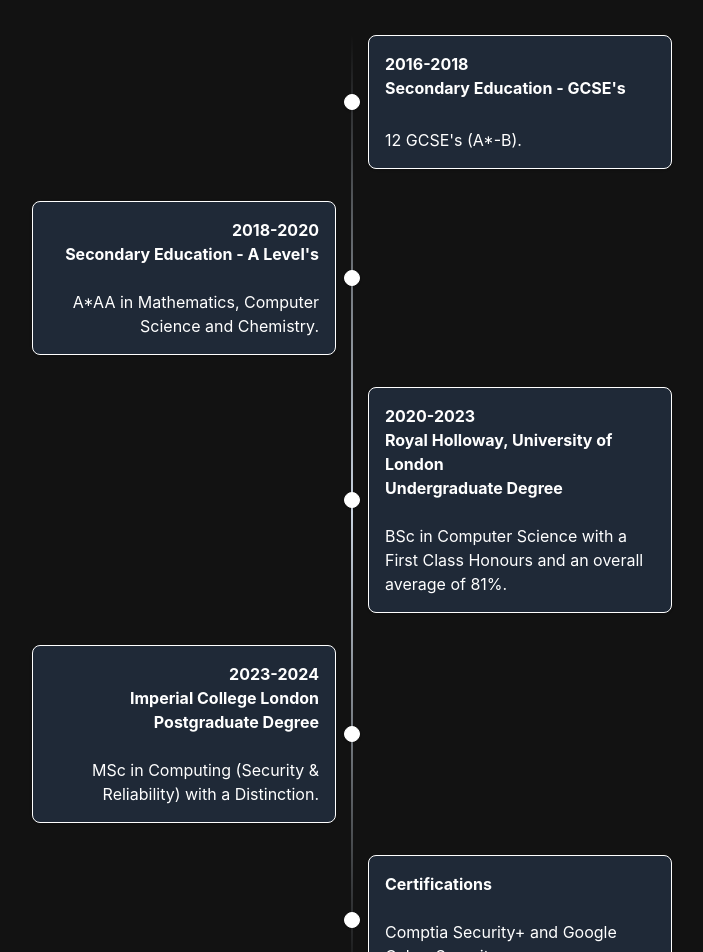
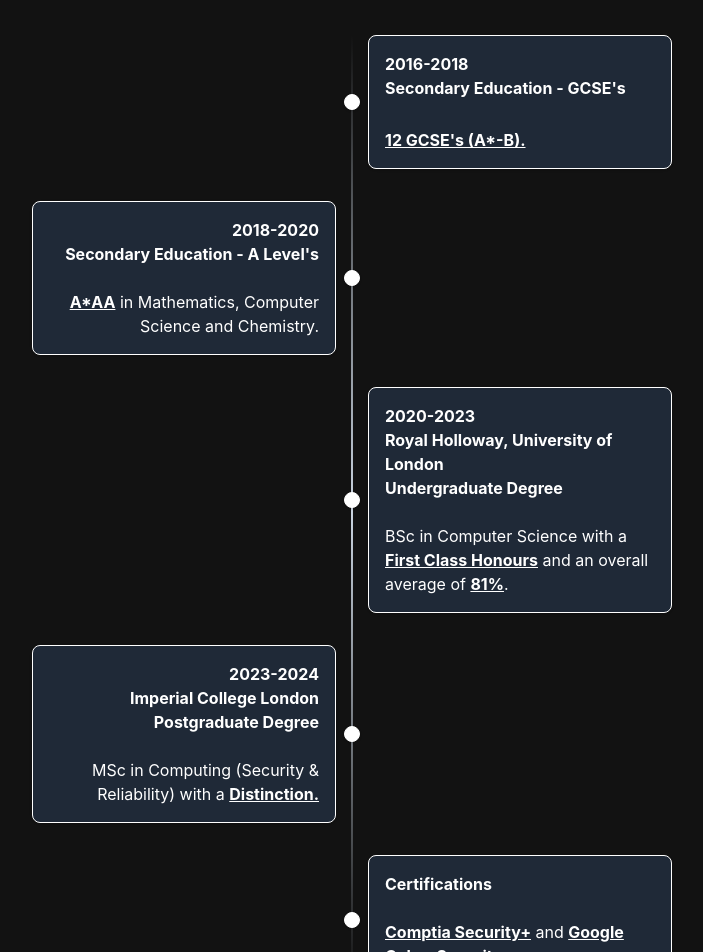
Before and after one commit to MajedAlthonayan/24Portfolio, a Next.js app in the folder 24portfolio/: page / in a window 1280 px wide. Shown: the part 1100-2052 px from the top of the page, without its empty margins (288-991 px from the left). Built offline with nearby package versions, Linux system fonts and the light colour scheme.

Commit message:
Style changes

```diff
--- a/24portfolio/app/page.tsx
+++ b/24portfolio/app/page.tsx
@@ -145,7 +145,9 @@
 							</div>
 						</div>
 						<br />
-						<div className="text-white">12 GCSE&apos;s (A*-B).</div>
+						<div className="text-white underline font-bold">
+							12 GCSE&apos;s (A*-B).
+						</div>
 					</div>
 				</div>
 
@@ -166,7 +168,8 @@
 
 						<br />
 						<div className="text-white text-right">
-							A*AA in Mathematics, Computer Science and Chemistry.
+							<span className="underline font-bold">A*AA</span> in Mathematics,
+							Computer Science and Chemistry.
 						</div>
 					</div>
 				</div>
@@ -184,8 +187,10 @@
 
 						<br />
 						<div className="text-white">
-							BSc in Computer Science with a First Class Honours and an overall
-							average of 81%.
+							BSc in Computer Science with a{" "}
+							<span className="underline font-bold">First Class Honours</span>{" "}
+							and an overall average of{" "}
+							<span className="underline font-bold">81%</span>.
 						</div>
 					</div>
 				</div>
@@ -211,7 +216,8 @@
 
 						<br />
 						<div className="text-white text-right">
-							MSc in Computing (Security & Reliability) with a Distinction.
+							MSc in Computing (Security & Reliability) with a{" "}
+							<span className="underline font-bold">Distinction.</span>
 						</div>
 					</div>
 				</div>
@@ -227,7 +233,9 @@
 
 						<br />
 						<div className="text-white">
-							Comptia Security+ and Google Cyber Security.
+							<span className="underline font-bold">Comptia Security+</span> and{" "}
+							<span className="underline font-bold">Google Cyber Security</span>
+							.
 						</div>
 					</div>
 				</div>
```
